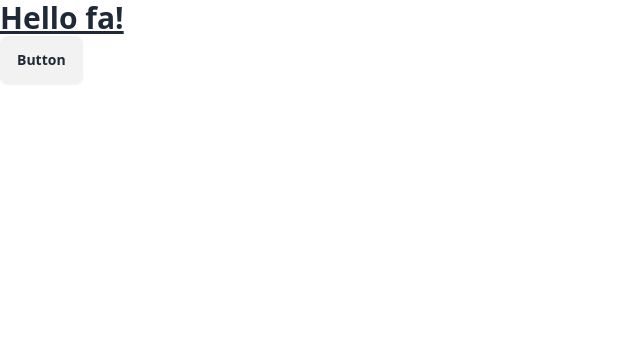
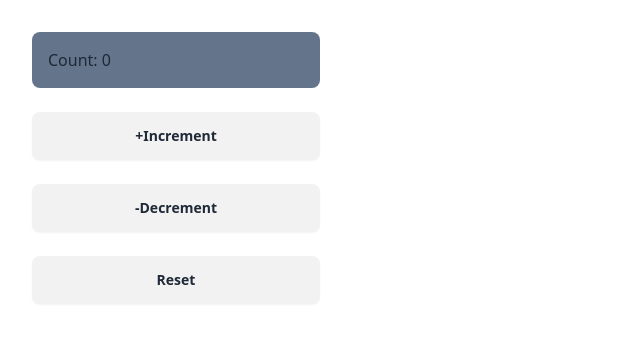
Before and after one commit to Foshati/zustand-learn, a React (Vite) app: page / in a window 1280 px wide. Shown: the top 342 px of the page, without its empty margins (0-640 px from the left). Built offline with nearby package versions, Linux system fonts and the light colour scheme.

Commit message:
create counter with zustand

```diff
--- a/src/App.jsx
+++ b/src/App.jsx
@@ -1,8 +1,21 @@
+import useCounterStore from "./store/useCounterStore";
+
 function App() {
+  const { count, increment, decrement, reset } = useCounterStore();
   return (
     <>
-      <h1 className="text-3xl font-bold underline">Hello fa!</h1>
-      <button className="btn">Button</button>
+      <div className="flex flex-col w-3/12 gap-6 p-4 m-4">
+        <h1 className="p-4 rounded-lg bg-slate-500">Count: {count}</h1>
+        <button className="btn" onClick={increment}>
+          +Increment
+        </button>
+        <button className="btn" onClick={decrement}>
+          -Decrement
+        </button>
+        <button className="btn" onClick={reset}>
+          Reset
+        </button>
+      </div>
     </>
   );
 }
--- /dev/null
+++ b/src/store/useCounterStore.jsx
@@ -0,0 +1,10 @@
+import { create } from "zustand";
+
+const useCounterStore = create((set) => ({
+  count: 0,
+  increment: () => set((state) => ({ count: state.count + 1 })),
+  decrement: () => set((state) => ({ count: state.count - 1 })),
+  reset: () => set({ count: 0 }),
+}));
+
+export default useCounterStore;
```
